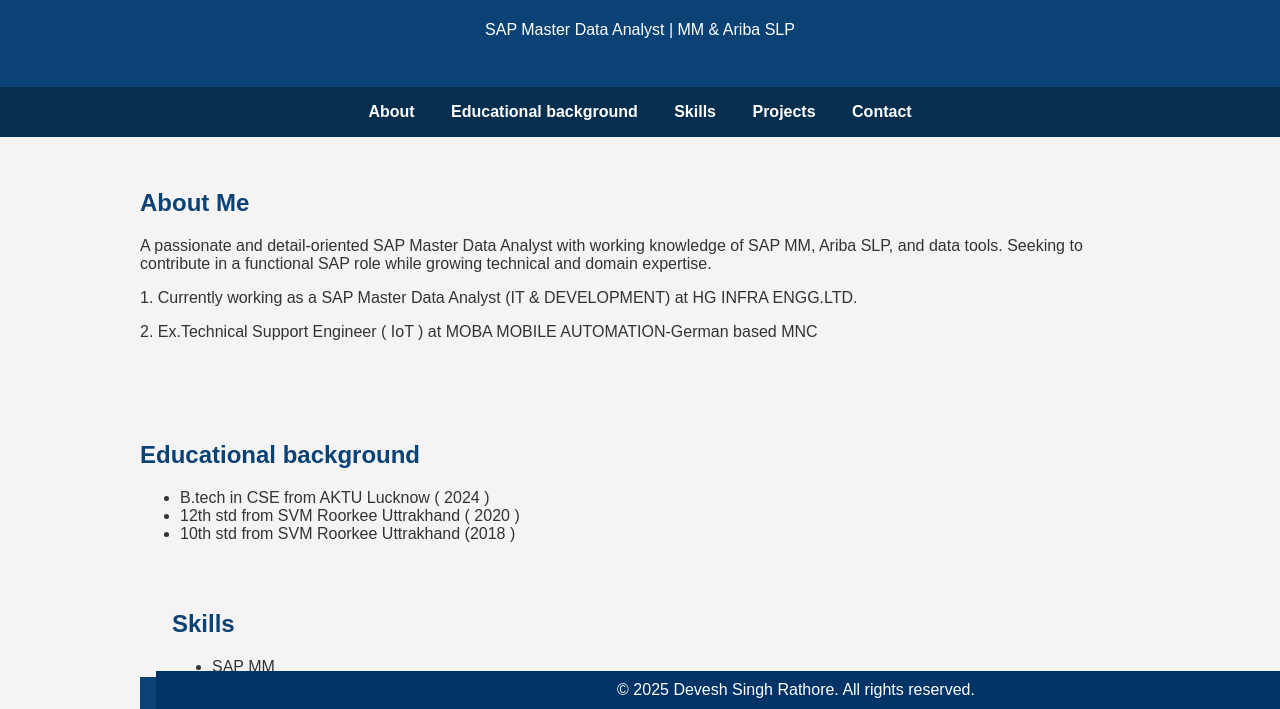
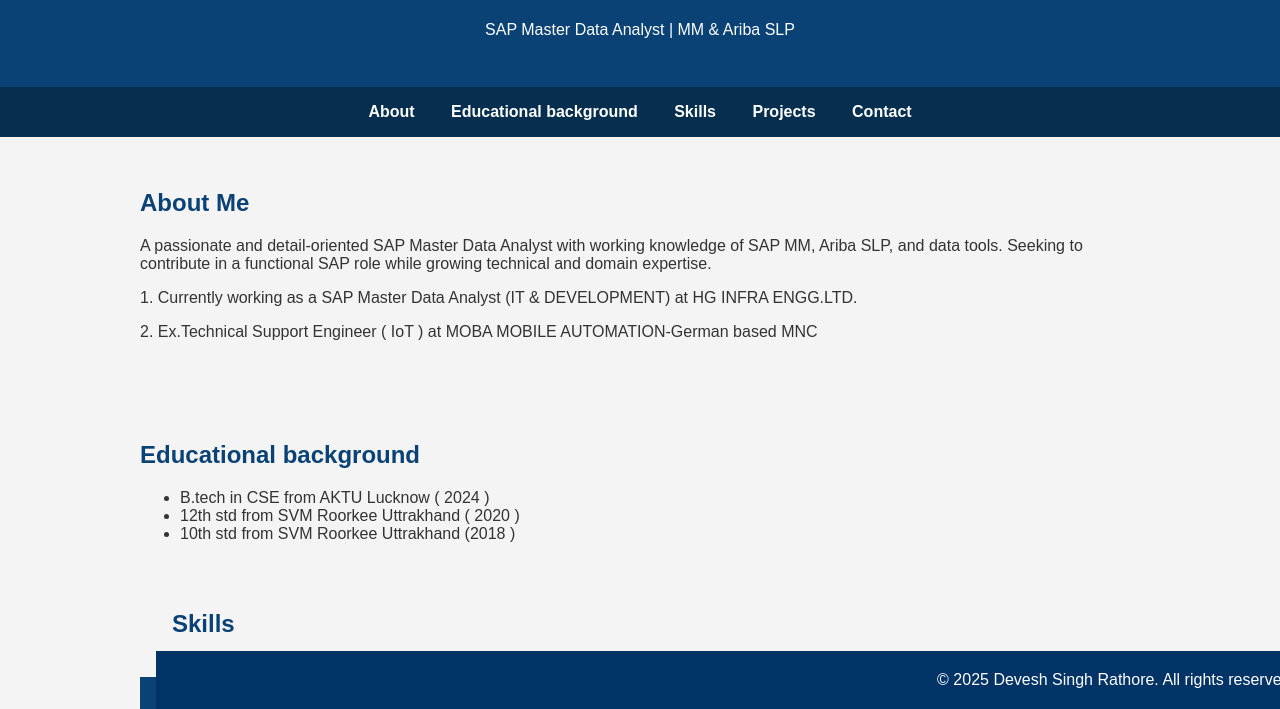
Before and after one commit to Deveshsrathore/Devesh-S-Rathore, a plain HTML site: page index.html in a window 1280 px wide. Shown: the part 91-800 px from the top of the page. Drawn offline with Linux system fonts and the light colour scheme.

Commit message:
Update index.html
Signed-off-by: Devesh S Rathore <deveshrke2002@gmail.com>

```diff
--- a/index.html
+++ b/index.html
@@ -108,7 +108,7 @@
   </section>
 
   <footer>
-    <footer style="width: 100%; background-color: #003366; color: white; text-align: center; padding: 10px 0;">
+    <footer style="width: 150%; background-color: #003366; color: white; text-align: center; padding: 20px 0;">
   © 2025 Devesh Singh Rathore. All rights reserved.
 </footer>
 
```
